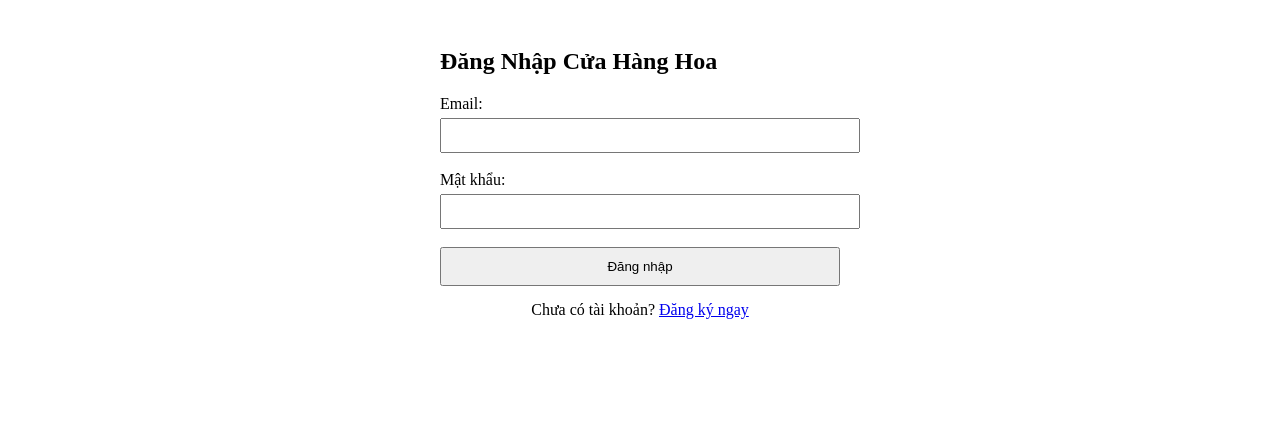
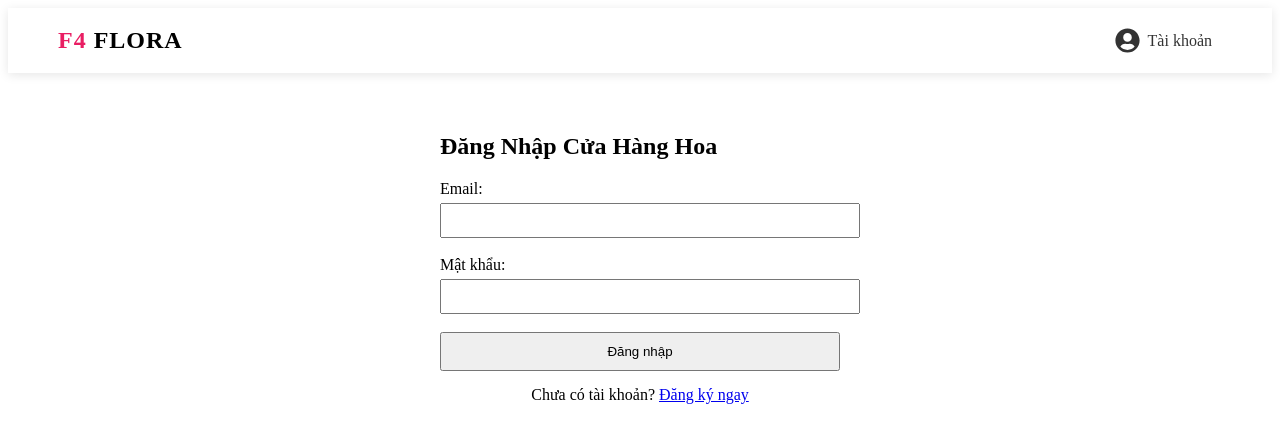
Before and after one commit to kaytlynnnguyen/frontend-nhom1-chieuthu4, a React (Create React App) app: page /login in a window 1280 px wide. Shown: the top 442 px of the page. Built offline with nearby package versions, Linux system fonts and the light colour scheme.

Commit message:
update giao dien xin xo hon

```diff
--- a/package.json
+++ b/package.json
@@ -7,6 +7,7 @@
     "axios": "^1.13.6",
     "react": "^18.2.0",
     "react-dom": "^18.2.0",
+    "react-icons": "^5.6.0",
     "react-router-dom": "^7.13.1",
     "react-scripts": "5.0.1"
   },
--- a/src/App.js
+++ b/src/App.js
@@ -2,21 +2,54 @@ import React from 'react';
 import { BrowserRouter as Router, Routes, Route } from 'react-router-dom';
 import Login from './components/Login';
 import Home from './components/Home';
-import Register from './components/Register'; // 1. Import vào đây
+import Register from './components/Register';
+import Account from './components/Account'; // Nhớ tạo file Account.js trong thư mục components
 
 function App() {
   return (
     <Router>
       <div className="App">
-        <Routes>
-          <Route path="/" element={<Home />} />
-          <Route path="/login" element={<Login />} />
-          {/* 2. Thêm tuyến đường cho trang đăng ký */}
-          <Route path="/register" element={<Register />} />
-        </Routes>
+        {/* --- PHẦN HEADER DÙNG CHUNG --- */}
+        <header style={headerStyle}>
+          <div className="logo" style={logoStyle}>
+            <span style={{ color: '#e91e63' }}>F4</span> FLORA
+          </div>
+
+          {/* Component Account xử lý việc Hover hiện Đăng nhập/Đăng ký */}
+          <Account />
+        </header>
+
+        {/* --- NỘI DUNG CÁC TRANG --- */}
+        <div className="content" style={{ padding: '20px' }}>
+          <Routes>
+            <Route path="/" element={<Home />} />
+            <Route path="/login" element={<Login />} />
+            <Route path="/register" element={<Register />} />
+          </Routes>
+        </div>
       </div>
     </Router>
   );
 }
 
+// Style nhanh cho Header chuyên nghiệp hơn
+const headerStyle = {
+  display: 'flex',
+  justifyContent: 'space-between',
+  alignItems: 'center',
+  padding: '10px 50px',
+  backgroundColor: '#fff',
+  boxShadow: '0 2px 10px rgba(0,0,0,0.1)',
+  position: 'sticky',
+  top: 0,
+  zIndex: 1000
+};
+
+const logoStyle = {
+  fontSize: '24px',
+  fontWeight: 'bold',
+  letterSpacing: '1px',
+  cursor: 'pointer'
+};
+
 export default App;
--- /dev/null
+++ b/src/components/Account.css
@@ -0,0 +1,62 @@
+.account-wrapper {
+  position: relative;
+  display: inline-block;
+  padding: 10px;
+  cursor: pointer;
+}
+
+.account-trigger {
+  display: flex;
+  align-items: center;
+  gap: 8px;
+  font-weight: 500;
+  color: #333;
+}
+
+/* Ẩn menu đi */
+.account-dropdown {
+  display: none;
+  position: absolute;
+  top: 100%;
+  right: 0;
+  background: white;
+  min-width: 180px;
+  box-shadow: 0 4px 15px rgba(0,0,0,0.1);
+  border-radius: 8px;
+  z-index: 100;
+  border: 1px solid #eee;
+}
+
+/* HIỆU ỨNG: Rê chuột vào wrapper thì hiện dropdown */
+.account-wrapper:hover .account-dropdown {
+  display: block;
+}
+
+.dropdown-box {
+  padding: 15px;
+}
+
+.menu-link {
+  display: block;
+  padding: 8px 0;
+  text-decoration: none;
+  color: #444;
+  font-size: 14px;
+}
+
+.menu-link:hover { color: #e91e63; }
+
+.logout { color: red; cursor: pointer; border-top: 1px solid #eee; margin-top: 5px; }
+
+.btn-auth {
+  width: 100%;
+  padding: 8px;
+  margin-top: 8px;
+  border-radius: 5px;
+  border: none;
+  cursor: pointer;
+  font-weight: bold;
+}
+
+.login { background: #e91e63; color: white; }
+.register { background: #f0f0f0; color: #333; }
--- /dev/null
+++ b/src/components/Account.js
@@ -0,0 +1,45 @@
+import React from 'react';
+import { useNavigate, Link } from 'react-router-dom';
+import { FaUserCircle } from 'react-icons/fa'; // Cần cài: npm install react-icons
+import './Account.css';
+
+const Account = () => {
+  const navigate = useNavigate();
+  const userName = localStorage.getItem('userName');
+  const token = localStorage.getItem('token');
+
+  const handleLogout = () => {
+    localStorage.clear();
+    navigate('/login');
+  };
+
+  return (
+    <div className="account-wrapper">
+      {/* Phần hiển thị bên ngoài */}
+      <div className="account-trigger">
+        <FaUserCircle size={25} />
+        <span>{token ? userName : "Tài khoản"}</span>
+      </div>
+
+      {/* Phần Menu ẩn, chỉ hiện khi Hover */}
+      <div className="account-dropdown">
+        {token ? (
+          <div className="dropdown-box">
+            <p>Chào, <b>{userName}</b></p>
+            <hr />
+            <Link to="/profile" className="menu-link">Hồ sơ của tôi</Link>
+            <div className="menu-link logout" onClick={handleLogout}>Đăng xuất</div>
+          </div>
+        ) : (
+          <div className="dropdown-box">
+            <p style={{ fontSize: '13px', color: '#666' }}>Chào mừng bạn!</p>
+            <button className="btn-auth login" onClick={() => navigate('/login')}>Đăng nhập</button>
+            <button className="btn-auth register" onClick={() => navigate('/register')}>Đăng ký</button>
+          </div>
+        )}
+      </div>
+    </div>
+  );
+};
+
+export default Account;
--- a/src/components/Home.js
+++ b/src/components/Home.js
@@ -1,34 +1,5 @@
 import React from 'react';
-import { useNavigate } from 'react-router-dom';
 
-const Home = () => {
-  const navigate = useNavigate();
-  const userName = localStorage.getItem('userName'); // Lấy tên đã lưu lúc Login
-  const token = localStorage.getItem('token');
-
-  const handleLogout = () => {
-    localStorage.clear(); // Xóa sạch "ví" (token và tên)
-    navigate('/login');
-  };
-
-  if (!token) {
-    return (
-      <div style={{ padding: '20px' }}>
-        <h2>Bạn chưa đăng nhập!</h2>
-        <button onClick={() => navigate('/login')}>Đi đến trang Đăng nhập</button>
-      </div>
-    );
-  }
-
-  return (
-    <div style={{ padding: '20px' }}>
-      <h1>Chào mừng {userName} đến với Shop Hoa 🌸</h1>
-      <p>Đây là trang chủ dành cho thành viên.</p>
-      <button onClick={handleLogout} style={{ backgroundColor: 'red', color: 'white' }}>
-        Đăng xuất
-      </button>
-    </div>
-  );
-};
+const Home = () => {};
 
 export default Home;
```
Also changed, not shown: 1 other file (tests, documents, lock files or other folders).
